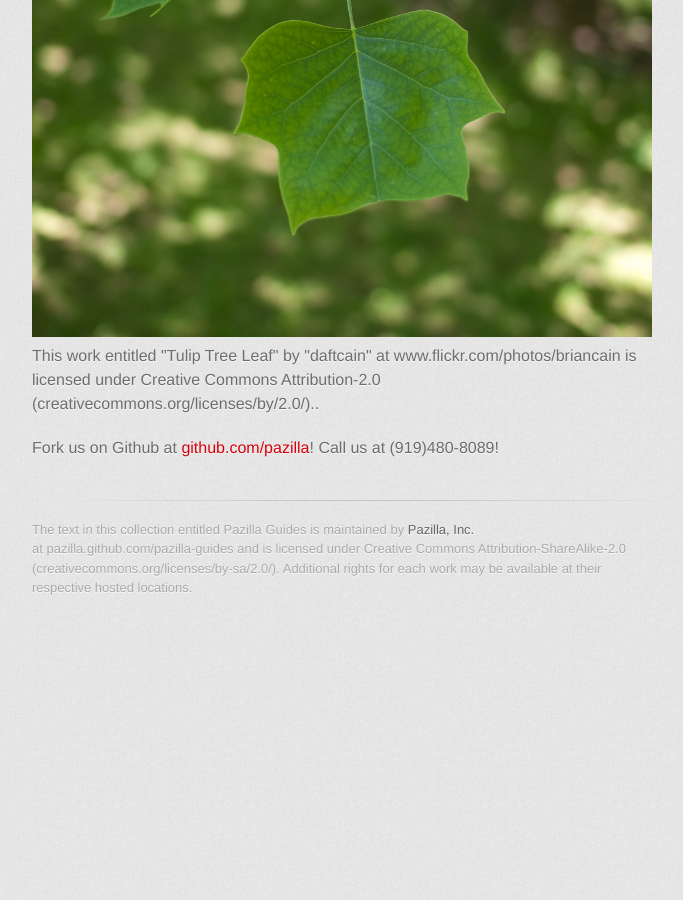
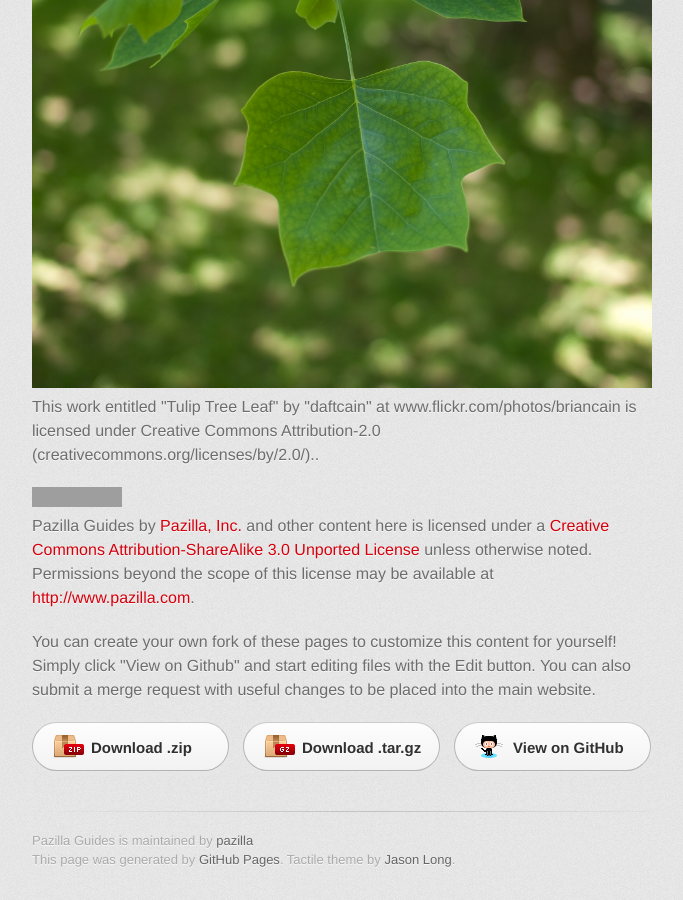
Before and after one commit to pazilla/pazilla.github.io, a Jekyll site: the page built from first-nature-walk.html, in a window 1280 px wide and 900 px high, scrolled down 1204 px. Shown: the whole window, without its empty margins (298-981 px from the left). Built offline with Jekyll 4.4.1, drawn with Linux system fonts in a browser that asks for light colours; some web fonts are replaced; before the commit the page ends 1832 px from its top, so only the background shows below that; some of the changed text lies outside the part shown; grey boxes are pictures that could not be loaded.

Commit message:
Update first-nature-walk.html

```diff
--- a/first-nature-walk.html
+++ b/first-nature-walk.html
@@ -1,29 +1,7 @@
-<!DOCTYPE html>
-<html>
-  <head>
-    <meta charset='utf-8'>
-    <meta http-equiv="X-UA-Compatible" content="chrome=1">
-    <link href='https://fonts.googleapis.com/css?family=Chivo:900' rel='stylesheet' type='text/css'>
-    <link rel="stylesheet" type="text/css" href="/stylesheets/stylesheet.css" media="screen" />
-    <link rel="stylesheet" type="text/css" href="/stylesheets/pygment_trac.css" media="screen" />
-    <link rel="stylesheet" type="text/css" href="/stylesheets/print.css" media="print" />
-    <!--[if lt IE 9]>
-    <script src="//html5shiv.googlecode.com/svn/trunk/html5.js"></script>
-    <![endif]-->
-    <title>Pazilla First Nature Walk</title>
-  </head>
-
-  <body>
-    <div id="container">
-      <div class="inner">
-
-        <header>
-          <h1><img src="/images/pazilla-tortoise.gif" height="70" width="65" /><a href="/">Pazilla</a></h1>
-          <h2>First nature walk at Hemlock Bluffs Nature Preserve</h2>
-          <h2>pazilla.github.io/first-nature-walk.html</h2>
-        </header>
-
-        <section id="main_content">
+---
+layout: default
+title: First Nature Walk
+---
 
 <h3> Chestnut Oak</h3>
 <p><img src="/images/chestnut-oak-by-john-beetham-cc-by-3.0.jpg"</p>
@@ -34,18 +12,3 @@ This work entitled "Eastern White Oak" by John Beetham at www.flickr.com/photos/
 <h3> Yellow Poplar</h3>
 <p><img src="/images/yellow-poplar.jpg"</p>
 This work entitled "Tulip Tree Leaf" by "daftcain" at www.flickr.com/photos/briancain is licensed under Creative Commons Attribution-2.0 (creativecommons.org/licenses/by/2.0/)..
-
-<p>Fork us on Github at <a href="https://github.com/pazilla">github.com/pazilla</a>! Call us at (919)480-8089!</p>
-        </section>
-
-        <footer>
-          The text in this collection entitled Pazilla Guides is maintained by <a href="https://github.com/pazilla">Pazilla, Inc.</a><br>
-          at pazilla.github.com/pazilla-guides and is licensed under Creative Commons Attribution-ShareAlike-2.0 (creativecommons.org/licenses/by-sa/2.0/).
-    Additional rights for each work may be available at their respective hosted locations.
-        </footer>
-
-
-      </div>
-    </div>
-  </body>
-</html>
```
